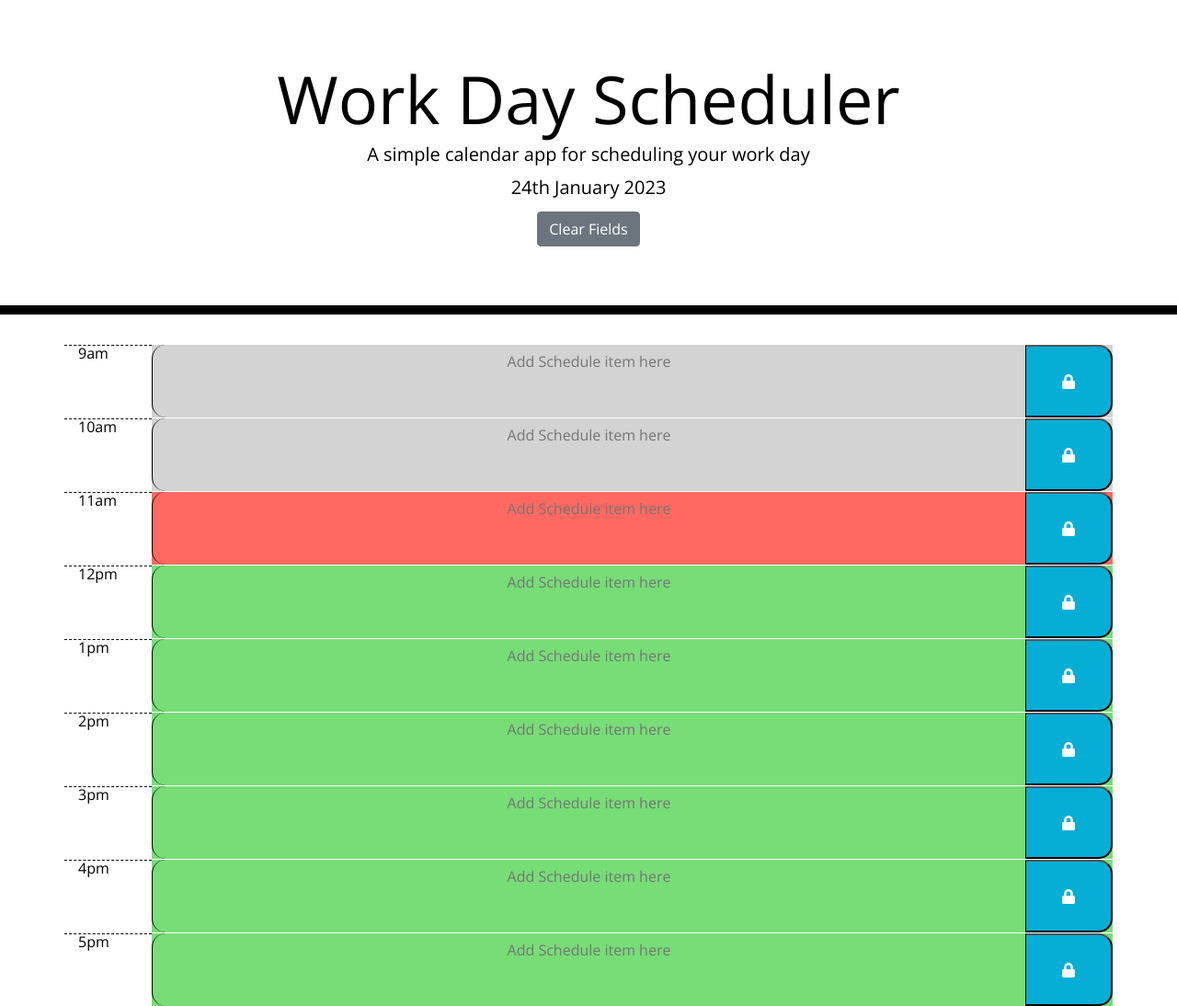
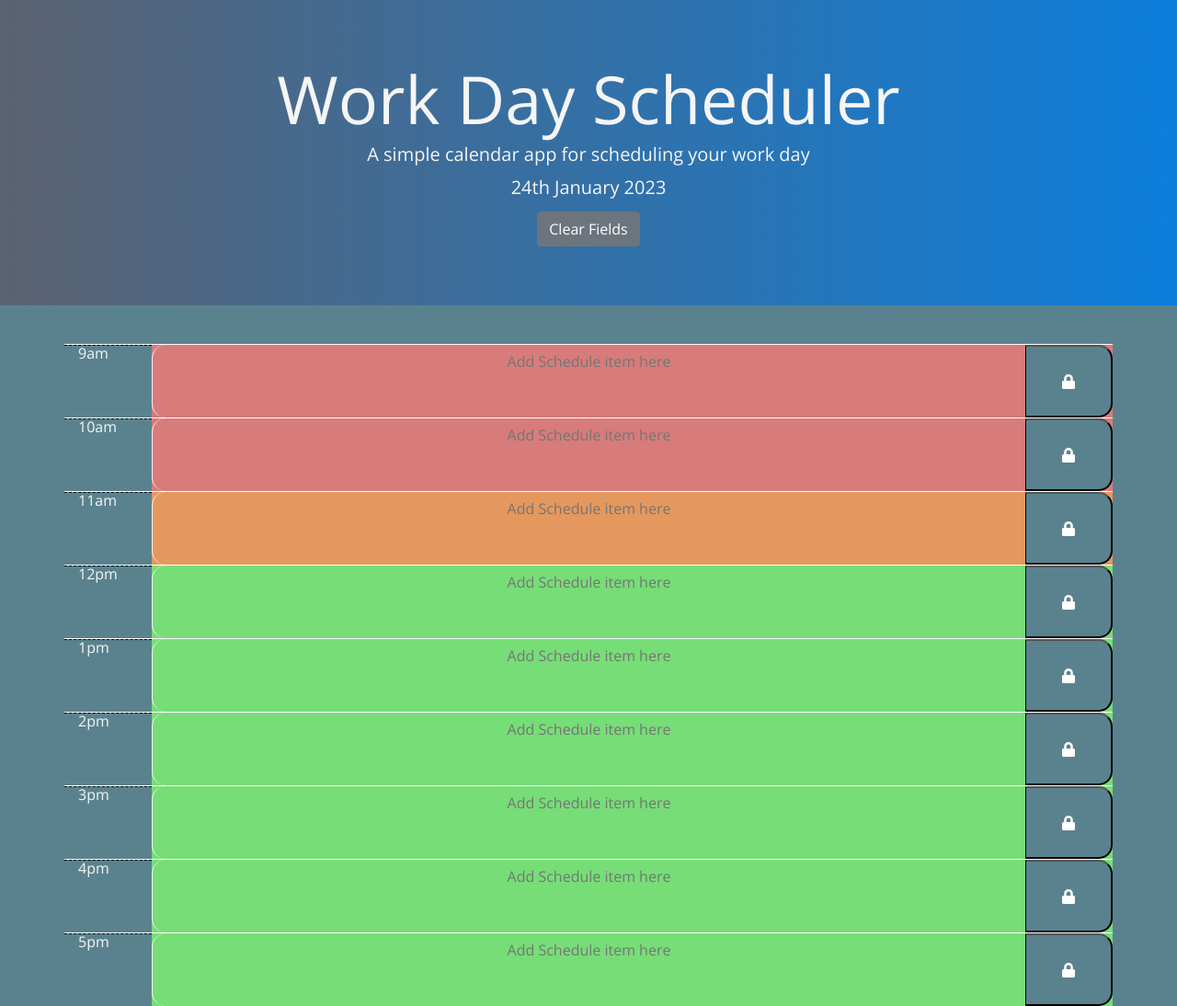
Before and after one commit to RyzaT/Daily-Planner-App, a plain HTML site: page index.html in a window 1280 px wide. Shown: the whole page at 92% size. Drawn offline with nearby package versions, Linux system fonts and the light colour scheme.

Commit message:
updated styles in css

```diff
--- a/starter/assets/style.css
+++ b/starter/assets/style.css
@@ -1,5 +1,6 @@
 body {
   font-family: 'Open Sans', sans-serif;
+  background-color: rgb(90, 130, 142);
   font-size: 16px;
   line-height: 1;
 }
@@ -8,17 +9,17 @@ textarea {
   background: transparent;
   border: none;
   resize: none;
-  color: #000000;
-  border-left: 1px solid black;
+  color: black;
+  border-left: 1px solid whitesmoke;
   padding: 10px;
 }
 
 .jumbotron {
   text-align: center;
-  background-color: transparent;
-  color: black;
+  background: linear-gradient(to right, #5b6271, #0c7edb);
+  color: whitesmoke;
   border-radius: 0;
-  border-bottom: 10px solid black;
+  border-bottom: 10px solid rgb(90, 130, 142);
 }
 
 .description {
@@ -37,18 +38,18 @@ textarea {
 }
 
 .hour {
-  background-color: #ffffff;
-  color: #000000;
+  background-color: rgb(90, 130, 142);
+  color: whitesmoke;
   border-top: 1px dashed #000000;
 }
 
 .past {
-  background-color: #d3d3d3;
+  background-color: #d87b7b;
   color: white;
 }
 
 .present {
-  background-color: #ff6961;
+  background-color: #e4985e;
   color: white;
 }
 
@@ -61,7 +62,7 @@ textarea {
   border-left: 1px solid black;
   border-top-right-radius: 15px;
   border-bottom-right-radius: 15px;
-  background-color: #06aed5;
+  background-color: rgb(90, 130, 142);
   color: white;
 }
 
```
Also changed, not shown: 1 other file.
